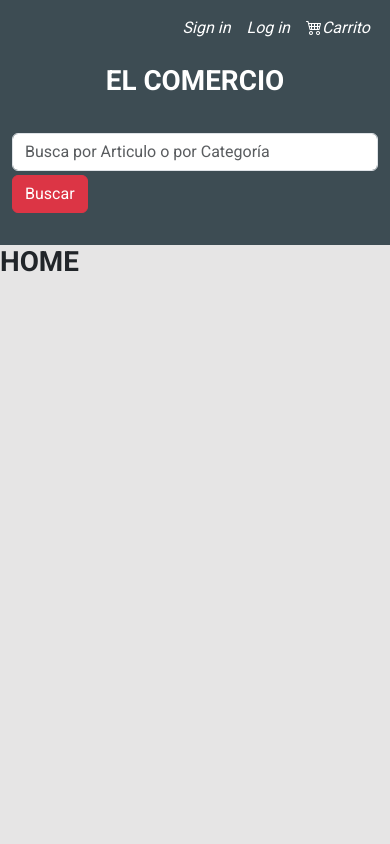
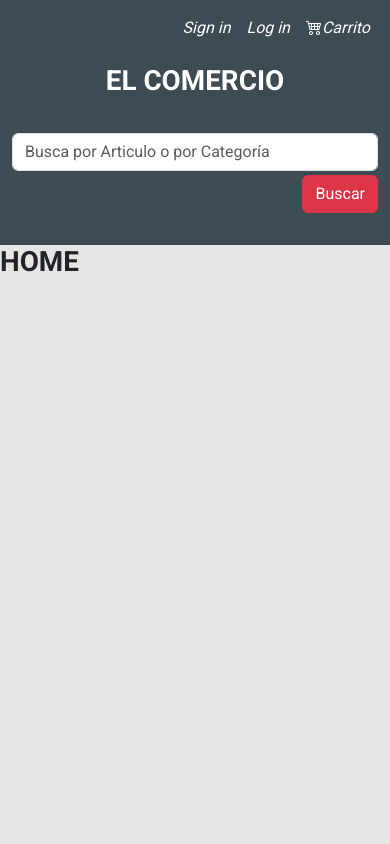
Before and after one commit to Luifer7/ecommerce_react, a React (Vite) app: page / in a window 390 px wide. Shown: the top 844 px of the page. Built offline with nearby package versions, Linux system fonts and the light colour scheme.

Commit message:
boton busqueda responsivo

```diff
--- a/src/components/FormularioBusqueda.jsx
+++ b/src/components/FormularioBusqueda.jsx
@@ -6,7 +6,7 @@ const FormularioBusqueda = () => {
                 <div className="form-group col-md-6 mt-1">
                     <input type="text" className="form-control" placeholder="Busca por Articulo o por Categoría" />
                 </div>
-                <div className="form-group col-md-1 mt-1">
+                <div className="form-group col-md-1 mt-1 d-flex justify-content-end justify-content-md-start">
                     <input
                     type="submit" className="btn btn-danger btn-block"
                     value='Buscar'
```
